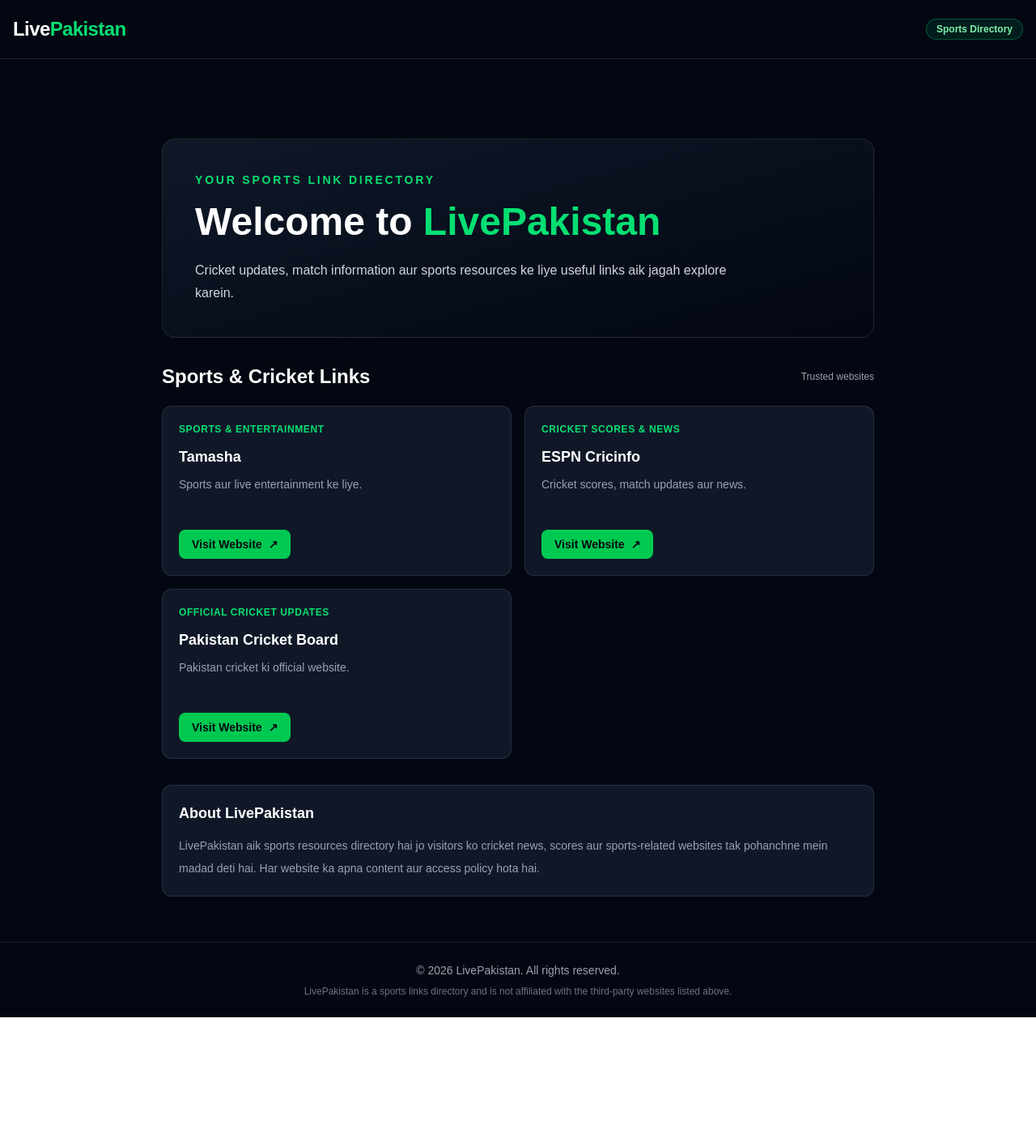
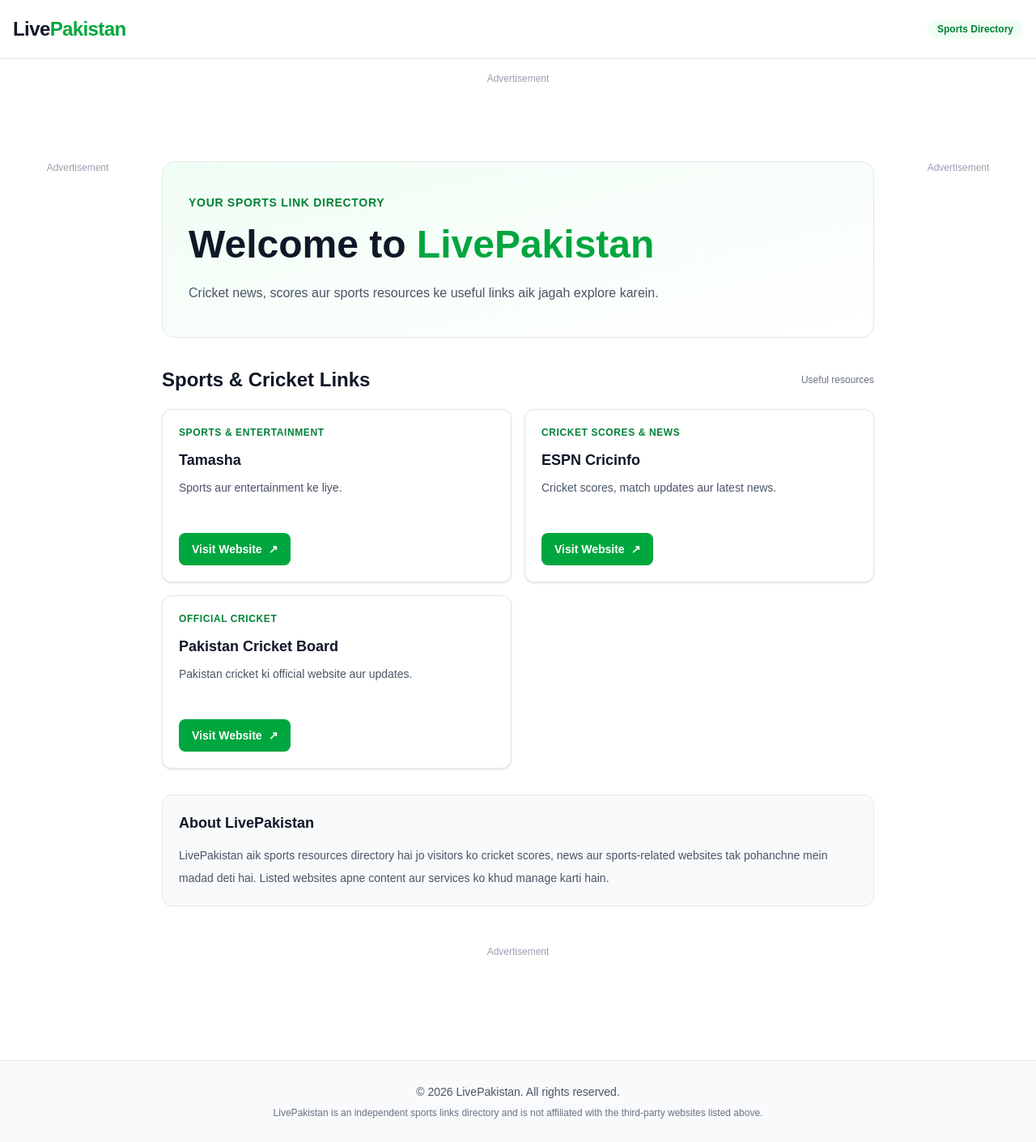
Before and after one commit to Zakariya06/cricket-live-sport, a Next.js app: page / in a window 1280 px wide. Shown: the whole page at 81% size. Before the commit the page ends 1256 px from the top, so only its background shows below. Built offline with nearby package versions, Linux system fonts and the light colour scheme.

Commit message:
run the ads agin

```diff
--- a/src/app/page.tsx
+++ b/src/app/page.tsx
@@ -4,54 +4,66 @@
 const sportsLinks = [
   {
     name: "Tamasha",
-    description: "Sports aur live entertainment ke liye.",
+    description: "Sports aur entertainment ke liye.",
+    category: "Sports & Entertainment",
     url: "https://tamashaweb.com/",
-    category: "Sports & Entertainment",
   },
   {
     name: "ESPN Cricinfo",
-    description: "Cricket scores, match updates aur news.",
+    description: "Cricket scores, match updates aur latest news.",
+    category: "Cricket Scores & News",
     url: "https://www.espncricinfo.com/",
-    category: "Cricket Scores & News",
   },
   {
     name: "Pakistan Cricket Board",
-    description: "Pakistan cricket ki official website.",
+    description: "Pakistan cricket ki official website aur updates.",
+    category: "Official Cricket",
     url: "https://www.pcb.com.pk/",
-    category: "Official Cricket Updates",
   },
 ];
 
+function AdLabel() {
+  return (
+    <p className="mb-2 text-center text-xs text-gray-400">
+      Advertisement
+    </p>
+  );
+}
+
 export default function Home() {
   return (
-    <main className="min-h-screen bg-gray-950 text-white">
+    <main className="min-h-screen bg-white text-gray-900">
       {/* Header */}
-      <header className="border-b border-white/10 bg-gray-950">
+      <header className="border-b border-gray-200 bg-white">
         <div className="mx-auto flex max-w-7xl items-center justify-between px-4 py-5">
           <a href="/" className="text-2xl font-extrabold tracking-tight">
-            Live<span className="text-green-400">Pakistan</span>
+            Live<span className="text-green-600">Pakistan</span>
           </a>
 
-          <span className="rounded-full border border-green-400/30 bg-green-400/10 px-3 py-1 text-xs font-semibold text-green-300">
+          <span className="rounded-full bg-green-50 px-3 py-1 text-xs font-semibold text-green-700">
             Sports Directory
           </span>
         </div>
       </header>
 
-      {/* Top 320 x 50 Adsterra banner */}
-      <div className="mx-auto flex min-h-[70px] max-w-7xl items-center justify-center px-2 py-3">
-        <AdsterraFrame
-          zoneKey="2a688154fdb324766e6e617b3dcb04cf"
-          width={320}
-          height={50}
-        />
+      {/* Top Banner Ad: 320 x 50 */}
+      <div className="mx-auto flex min-h-[80px] max-w-7xl items-center justify-center px-3 py-4">
+        <div className="flex flex-col items-center">
+          <AdLabel />
+          <AdsterraFrame
+            zoneKey="2a688154fdb324766e6e617b3dcb04cf"
+            width={320}
+            height={50}
+          />
+        </div>
       </div>
 
-      {/* Main layout */}
-      <div className="mx-auto grid max-w-7xl grid-cols-1 gap-6 px-4 py-6 lg:grid-cols-[160px_minmax(0,1fr)_160px]">
-        {/* Left sidebar ad - desktop only */}
+      {/* Page Layout */}
+      <div className="mx-auto grid max-w-7xl grid-cols-1 gap-6 px-4 py-5 lg:grid-cols-[160px_minmax(0,1fr)_160px]">
+        {/* Left Sidebar Ad */}
         <aside className="hidden lg:block">
-          <div className="sticky top-6 flex justify-center">
+          <div className="sticky top-6">
+            <AdLabel />
             <AdsterraFrame
               zoneKey="94fa28deea03c35c2a5a75920a44ef21"
               width={160}
@@ -60,30 +72,31 @@
           </div>
         </aside>
 
-        {/* Main content */}
+        {/* Main Content */}
         <section className="min-w-0">
-          <div className="mb-8 rounded-2xl border border-white/10 bg-gradient-to-br from-gray-900 to-gray-950 p-6 sm:p-10">
-            <p className="mb-3 text-sm font-semibold uppercase tracking-[0.2em] text-green-400">
+          <div className="rounded-2xl border border-gray-200 bg-gradient-to-br from-green-50 to-white px-5 py-10 sm:px-8">
+            <p className="mb-3 text-sm font-semibold uppercase tracking-wider text-green-700">
               Your Sports Link Directory
             </p>
 
             <h1 className="text-3xl font-extrabold leading-tight sm:text-5xl">
               Welcome to{" "}
-              <span className="text-green-400">LivePakistan</span>
+              <span className="text-green-600">LivePakistan</span>
             </h1>
 
-            <p className="mt-4 max-w-2xl text-sm leading-7 text-gray-300 sm:text-base">
-              Cricket updates, match information aur sports resources ke liye
-              useful links aik jagah explore karein.
+            <p className="mt-4 max-w-2xl text-sm leading-7 text-gray-600 sm:text-base">
+              Cricket news, scores aur sports resources ke useful links aik
+              jagah explore karein.
             </p>
           </div>
 
-          <div className="mb-5 flex items-center justify-between gap-3">
+          <div className="mb-5 mt-9 flex items-center justify-between gap-3">
             <h2 className="text-xl font-bold sm:text-2xl">
               Sports & Cricket Links
             </h2>
-            <span className="text-xs text-gray-400">
-              Trusted websites
+
+            <span className="text-xs text-gray-500">
+              Useful resources
             </span>
           </div>
 
@@ -91,15 +104,17 @@
             {sportsLinks.map((item) => (
               <article
                 key={item.name}
-                className="rounded-xl border border-white/10 bg-gray-900 p-5 transition hover:border-green-400/50"
+                className="rounded-xl border border-gray-200 bg-white p-5 shadow-sm transition hover:-translate-y-0.5 hover:border-green-300 hover:shadow-md"
               >
-                <p className="mb-3 text-xs font-semibold uppercase tracking-wider text-green-400">
+                <p className="mb-3 text-xs font-semibold uppercase tracking-wider text-green-700">
                   {item.category}
                 </p>
 
-                <h3 className="text-lg font-bold">{item.name}</h3>
+                <h3 className="text-lg font-bold text-gray-900">
+                  {item.name}
+                </h3>
 
-                <p className="mt-2 min-h-12 text-sm leading-6 text-gray-400">
+                <p className="mt-2 min-h-12 text-sm leading-6 text-gray-600">
                   {item.description}
                 </p>
 
@@ -107,7 +122,7 @@
                   href={item.url}
                   target="_blank"
                   rel="noopener noreferrer"
-                  className="mt-5 inline-flex items-center rounded-lg bg-green-500 px-4 py-2 text-sm font-semibold text-gray-950 transition hover:bg-green-400"
+                  className="mt-5 inline-flex items-center rounded-lg bg-green-600 px-4 py-2.5 text-sm font-semibold text-white transition hover:bg-green-700"
                 >
                   Visit Website
                   <span className="ml-2" aria-hidden="true">
@@ -118,21 +133,37 @@
             ))}
           </div>
 
-          {/* Content section */}
-          <section className="mt-8 rounded-xl border border-white/10 bg-gray-900 p-5">
-            <h2 className="text-lg font-bold">About LivePakistan</h2>
-            <p className="mt-3 text-sm leading-7 text-gray-400">
+          {/* About Section */}
+          <section className="mt-8 rounded-xl border border-gray-200 bg-gray-50 p-5">
+            <h2 className="text-lg font-bold text-gray-900">
+              About LivePakistan
+            </h2>
+
+            <p className="mt-3 text-sm leading-7 text-gray-600">
               LivePakistan aik sports resources directory hai jo visitors ko
-              cricket news, scores aur sports-related websites tak pohanchne
-              mein madad deti hai. Har website ka apna content aur access
-              policy hota hai.
+              cricket scores, news aur sports-related websites tak pohanchne
+              mein madad deti hai. Listed websites apne content aur services
+              ko khud manage karti hain.
             </p>
           </section>
+
+          {/* Bottom Content Ad */}
+          <div className="mt-8 flex min-h-[80px] justify-center overflow-hidden py-4">
+            <div className="flex flex-col items-center">
+              <AdLabel />
+              <AdsterraFrame
+                zoneKey="2a688154fdb324766e6e617b3dcb04cf"
+                width={320}
+                height={50}
+              />
+            </div>
+          </div>
         </section>
 
-        {/* Right sidebar ad - desktop only */}
+        {/* Right Sidebar Ad */}
         <aside className="hidden lg:block">
-          <div className="sticky top-6 flex justify-center">
+          <div className="sticky top-6">
+            <AdLabel />
             <AdsterraFrame
               zoneKey="94fa28deea03c35c2a5a75920a44ef21"
               width={160}
@@ -143,14 +174,15 @@
       </div>
 
       {/* Footer */}
-      <footer className="mt-8 border-t border-white/10 bg-gray-950">
-        <div className="mx-auto max-w-7xl px-4 py-6 text-center">
-          <p className="text-sm text-gray-400">
+      <footer className="mt-8 border-t border-gray-200 bg-gray-50">
+        <div className="mx-auto max-w-7xl px-4 py-7 text-center">
+          <p className="text-sm text-gray-600">
             © 2026 LivePakistan. All rights reserved.
           </p>
+
           <p className="mt-2 text-xs text-gray-500">
-            LivePakistan is a sports links directory and is not affiliated
-            with the third-party websites listed above.
+            LivePakistan is an independent sports links directory and is not
+            affiliated with the third-party websites listed above.
           </p>
         </div>
       </footer>
--- a/src/components/AdsterraFrame.tsx
+++ b/src/components/AdsterraFrame.tsx
@@ -14,10 +14,11 @@
   height,
   className = "",
 }: AdsterraFrameProps) {
-  const srcDoc = `<!DOCTYPE html>
+  const srcDoc = `<!doctype html>
 <html>
 <head>
-<meta name="viewport" content="width=device-width, initial-scale=1">
+  <meta charset="utf-8" />
+  <meta name="viewport" content="width=device-width, initial-scale=1" />
   <style>
     html, body {
       margin: 0;
@@ -31,7 +32,7 @@
 </head>
 <body>
   <script>
-  var atOptions = {
+    window.atOptions = {
       key: "${zoneKey}",
       format: "iframe",
       height: ${height},
@@ -49,11 +50,17 @@
       srcDoc={srcDoc}
       width={width}
       height={height}
-      loading="lazy"
+      loading="eager"
       sandbox="allow-scripts allow-popups allow-popups-to-escape-sandbox"
-      referrerPolicy="no-referrer-when-downgrade"
+      referrerPolicy="strict-origin-when-cross-origin"
       className={className}
-      style={{ border: 0, overflow: "hidden" }}
+      style={{
+        display: "block",
+        width,
+        height,
+        border: 0,
+        overflow: "hidden",
+      }}
     />
   );
 }
```
Lines whose indentation alone changed are shown as unchanged.
